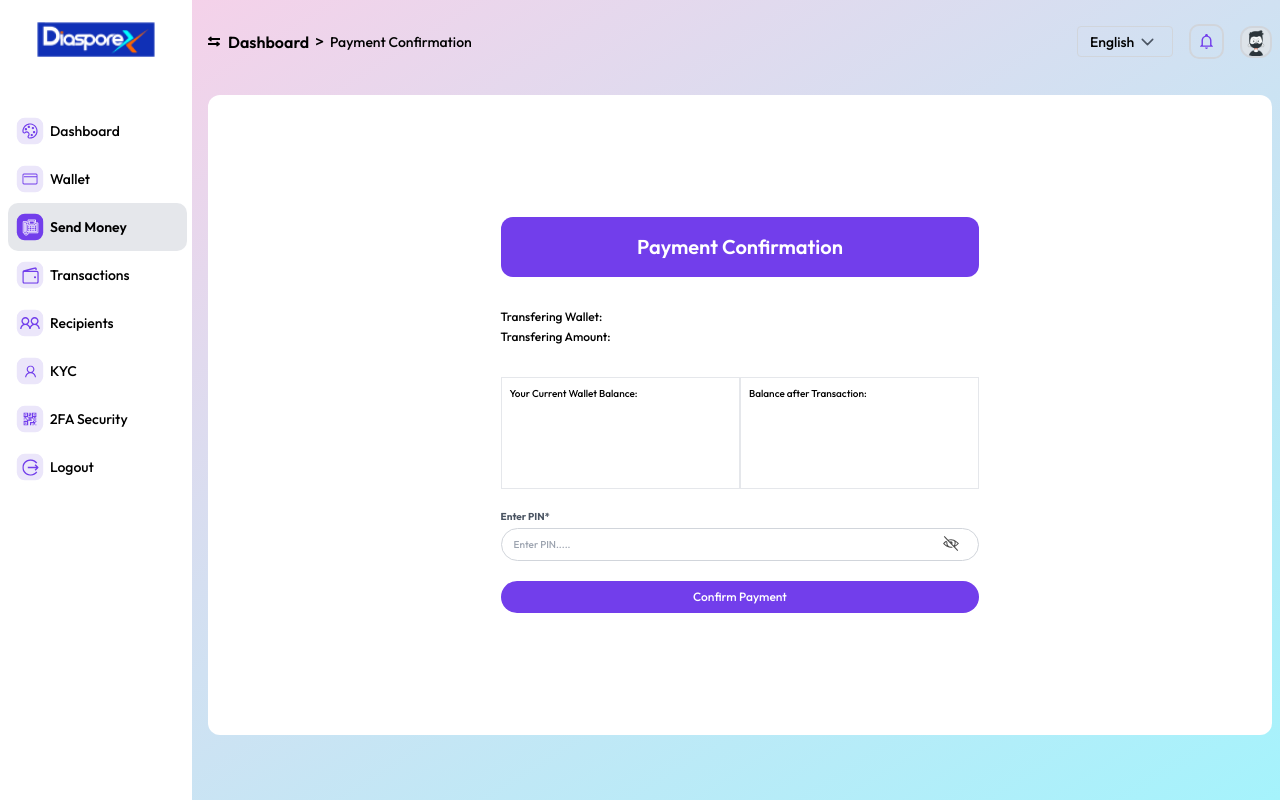
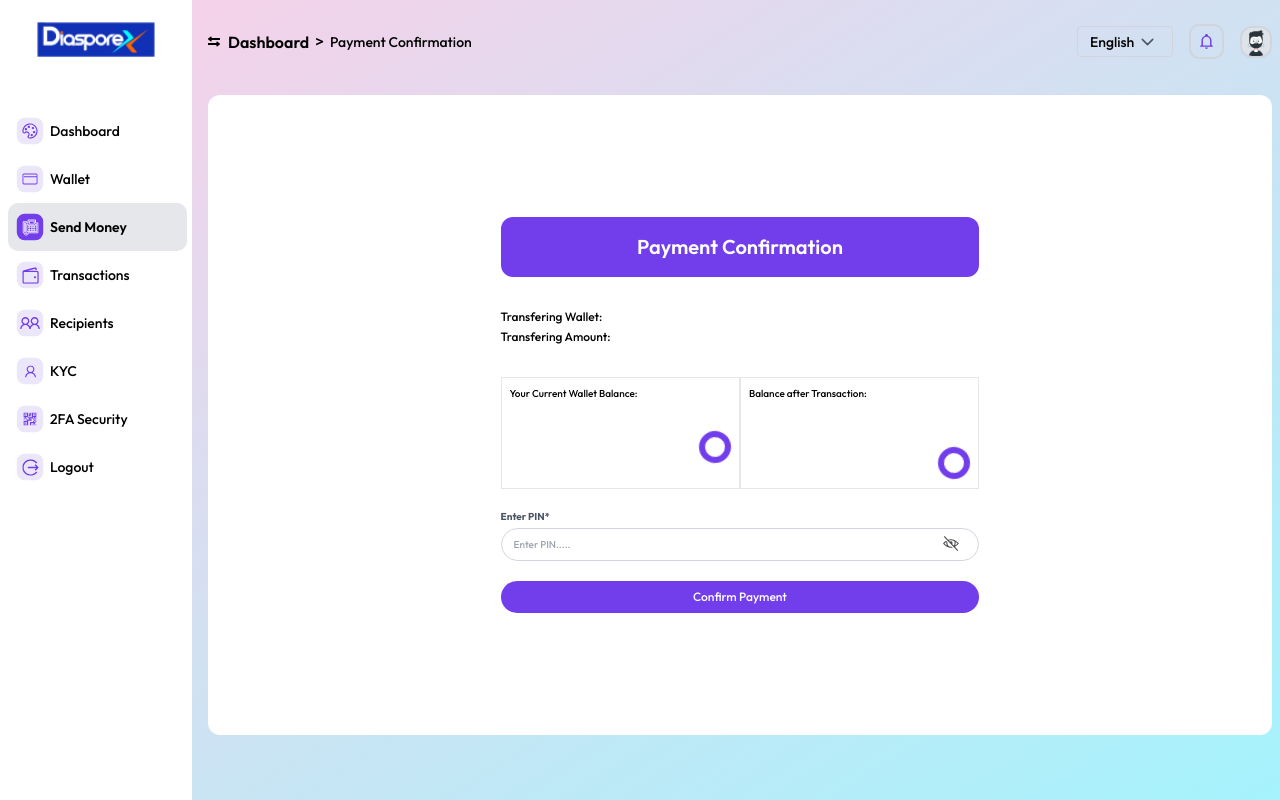
Before and after one commit to I-am-MoRsHeD/sm-user-portal, a Next.js app: page /user/send-money/wallet-payment-confirmation-card in a window 1280 px wide. Built offline with nearby package versions, Linux system fonts and the light colour scheme.

Commit message:
added confirm transaction,and completed bank to wallet

```diff
--- a/src/app/(dashboard)/user/send-money/payment-confirmation/page.tsx
+++ b/src/app/(dashboard)/user/send-money/payment-confirmation/page.tsx
@@ -1,8 +1,14 @@
+'use client'
 import TransactionInfoDisplay from '@/components/payment-confirmation/TransactionInfoDisplay';
 import Topbar from '@/components/Topbar';
 import Link from 'next/link';
-import React from 'react';
-const page = () => {
+import { useSearchParams } from 'next/navigation';
+
+
+const PaymentConfirmationMassagePage = () => {
+    const id = useSearchParams().get('transactionID');
+
+    console.log(id, 'usafuiaywer')
 
     return (
         <div>
@@ -15,7 +21,7 @@ const page = () => {
                         </svg>
                     </div>
                     <h3 className="text-xs lg:text-base font-semibold">Your Withdraw Is Successfully Completed</h3>
-                    <TransactionInfoDisplay/>
+                    <TransactionInfoDisplay />
                     <div className='flex flex-row gap-3 w-full px-5'>
                         <Link href={"/user/send-money"} className='w-[50%]'>
                             <button className="text-xs bg-[#723EEB] text-white w-full p-2 lg:p-3 rounded-full font-semibold">Send Money Again</button>
@@ -30,4 +36,4 @@ const page = () => {
     );
 };
 
-export default page;
+export default PaymentConfirmationMassagePage;
--- a/src/app/(dashboard)/user/send-money/wallet-payment-confirmation-card/page.tsx
+++ b/src/app/(dashboard)/user/send-money/wallet-payment-confirmation-card/page.tsx
@@ -1,16 +1,17 @@
 'use client'
+import LoadingSpin from '@/components/2fa-security/LoadingSpin';
 import Topbar from '@/components/Topbar';
 import useAxiosSecure from '@/components/hooks/useAxiosSecure';
 import { useMutation, useQuery, useQueryClient } from '@tanstack/react-query';
-import Link from 'next/link';
-import { useSearchParams } from 'next/navigation';
-import { useEffect } from 'react';
+import { redirect, useSearchParams } from 'next/navigation';
+import { useEffect, useState } from 'react';
 import toast from 'react-hot-toast';
 
-const page = () => {
+const PaymentConfirmationPage = () => {
     const id = useSearchParams().get('id');
     const axiosInstance = useAxiosSecure();
     const queryClient = useQueryClient();
+    const [pin, setPin] = useState('');
 
     const { data, isError, isLoading } = useQuery({
         queryKey: ['preparedTransaction'],
@@ -20,26 +21,42 @@ const page = () => {
         },
     });
 
-    //Add recipient
-    const { data: pendingTransactionData, isSuccess, isPending: isPendingTransaction, isError: isPandingTransactionError, mutate } = useMutation({
+    //Add confirm transaction
+    const { data: pendingTransactionData, isSuccess, isPending: isPendingTransaction, isError: isPendingTransactionError, mutate } = useMutation({
         mutationFn: async () => {
-            const response = await axiosInstance.post(`/wallet-to-bank/pending/${id}`, {
-                "pinNumber": 1234
+            const response = await axiosInstance.post(`/transaction/wallet-to-bank/pending/${id}`, {
+                "pinNumber": parseInt(pin)
             });
             return response.data;
         },
         onSuccess: () => {
-            queryClient.invalidateQueries({ queryKey: ['add-recipient'] })
+            queryClient.invalidateQueries({ queryKey: ['pending-transaction'] })
         },
     });
+
+
+
+    // handle confirm payment
+
+    const handleConfirmPayment = () => {
+        mutate();
+    }
 
 
     useEffect(() => {
         if (isError) {
             toast.error('get transaction Error');
         }
-    }, [isError]);
+        if (isPendingTransactionError) {
+            toast.error('confirm transaction Error');
+        }
+        if (isSuccess) {
+            toast.success('Transaction confirmed successfully');
+            redirect(`/user/send-money/payment-confirmation?transactionID=${pendingTransactionData?.data?.transactionId}`);
+        }
+    }, [isError, isSuccess, isPendingTransactionError, pendingTransactionData]);
 
+    //
     return (
         <>
             <Topbar>Payment Confirmation</Topbar>
@@ -56,11 +73,17 @@ const page = () => {
                         <div className='flex flex-row w-full h-28 my-3'>
                             <div className='border p-2 w-1/2 h-full'>
                                 <h5 className="text-[10px]">Your Current Wallet Balance: </h5>
-                                <h4 className="text-xl h-full flex flex-row justify-end items-end pb-8">{data?.senderCurrentBalance}</h4>
+                                <h4 className="text-xl h-full flex flex-row justify-end items-end pb-8">{
+                                    isLoading ? <LoadingSpin height='2rem' width='2rem' borderWidth='0.425rem' color='#723EEB' /> :
+                                        data?.senderCurrentBalance
+                                }</h4>
                             </div>
                             <div className='border p-2 w-1/2 h-full'>
                                 <h5 className="text-[10px]">Balance after Transaction: </h5>
-                                <h4 className="text-xl h-full flex flex-row justify-end items-end pb-4">{data?.senderCurrentBalance}</h4>
+                                <h4 className="text-xl h-full flex flex-row justify-end items-end pb-4">{
+                                    isLoading ? <LoadingSpin height='2rem' width='2rem' borderWidth='0.425rem' color='#723EEB' /> :
+                                        data?.transactionAfterBalance
+                                }</h4>
                             </div>
                         </div>
                         <div className="w-full my-5 relative ">
@@ -70,6 +93,8 @@ const page = () => {
                                 name="endterPIN"
                                 className="w-full px-3 py-2 text-[10px] border border-gray-300 rounded-full focus:outline-none"
                                 placeholder="Enter PIN....."
+                                value={pin}
+                                onChange={(e) => setPin(e.target.value)}
                             />
                             <span className='absolute right-5 mt-2'>
 
@@ -79,9 +104,9 @@ const page = () => {
 
                             </span>
                         </div>
-                        <Link href={'/user/send-money/payment-confirmation'} className="w-full ">
-                            <button className="bg-[#723EEB] hover:bg-indigo-600 text-white w-full text-max px-4 py-2 text-xs rounded-full">Confirm Payment</button>
-                        </Link>
+                        <div className="w-full ">
+                            <button onClick={() => handleConfirmPayment()} className="bg-[#723EEB] hover:bg-indigo-600 text-white w-full text-max px-4 py-2 text-xs rounded-full flex justify-center items-center">{isPendingTransaction ? <LoadingSpin height='1rem' width='1rem' borderWidth='0.225rem' color='#FFF' /> : "Confirm Payment"}</button>
+                        </div>
                     </div>
                 </div>
             </div>
@@ -89,4 +114,4 @@ const page = () => {
     );
 };
 
-export default page;
+export default PaymentConfirmationPage;
--- a/src/components/payment-confirmation/TransactionInfoDisplay.tsx
+++ b/src/components/payment-confirmation/TransactionInfoDisplay.tsx
@@ -6,8 +6,10 @@ import toast from "react-hot-toast"
 const TransactionInfoDisplay = () => {
     const [copyId, setCopyId] = useState(false)
     const [copyLink, setCopyLink] = useState(false)
-    const query = useSearchParams()
-    const id = query?.get('transactionId')
+    const id = useSearchParams().get('transactionID');
+
+    console.log(id, 'helllop+++++')
+
 
     const handleCopy = (e: any) => {
         e.preventDefault()
@@ -44,8 +46,8 @@ const TransactionInfoDisplay = () => {
                 <div onClick={handleCopy} id="copyId" className='cursor-pointer border-y-[1px] border-gray-400 w-12 h-[38px] flex justify-center items-center'>
                     {
                         !copyId ? <svg width="13" height="13" viewBox="0 0 10 10" fill="none" xmlns="http://www.w3.org/2000/svg">
-                        <path d="M0 0V8.33333H2.91667V7.5H0.833333V0.833333H5.83333V1.25H6.66667V0H0ZM3.33333 1.66667V10H10V1.66667H3.33333ZM4.16667 2.5H9.16667V9.16667H4.16667V2.5Z" fill="#723EEB" />
-                    </svg> : <svg xmlns="http://www.w3.org/2000/svg" width="24" height="24" viewBox="0 0 24 24" fill="none" stroke="currentColor" strokeWidth="2" strokeLinecap="round" strokeLinejoin="round" className="feather feather-check"><polyline points="20 6 9 17 4 12"></polyline></svg>
+                            <path d="M0 0V8.33333H2.91667V7.5H0.833333V0.833333H5.83333V1.25H6.66667V0H0ZM3.33333 1.66667V10H10V1.66667H3.33333ZM4.16667 2.5H9.16667V9.16667H4.16667V2.5Z" fill="#723EEB" />
+                        </svg> : <svg xmlns="http://www.w3.org/2000/svg" width="24" height="24" viewBox="0 0 24 24" fill="none" stroke="currentColor" strokeWidth="2" strokeLinecap="round" strokeLinejoin="round" className="feather feather-check"><polyline points="20 6 9 17 4 12"></polyline></svg>
                     }
                 </div>
                 <div className='cursor-pointer border-[1px] border-gray-400 w-12 h-[39px] p-4 flex justify-center items-center rounded-tr-[15px] rounded-br-[15px] bg-[#723EEB]'>
--- a/src/components/recipients/SelectRecipientsCard.tsx
+++ b/src/components/recipients/SelectRecipientsCard.tsx
@@ -5,6 +5,7 @@ import { useMutation, useQueryClient } from "@tanstack/react-query";
 import { redirect, useSearchParams } from "next/navigation";
 import { useEffect, useState } from "react";
 import toast from "react-hot-toast";
+import LoadingSpin from "../2fa-security/LoadingSpin";
 import useAxiosSecure from "../hooks/useAxiosSecure";
 import useRecipients from "../hooks/useRecipients";
 import RecipientsTable from "./RecipientsTable";
@@ -102,7 +103,7 @@ const RecipientsCards = () => {
                 ))
             }
             <div className='w-[50%] lg:w-[100%]'>
-                <button onClick={() => handleAddRecipient()} className="text-sm bg-[#723EEB] text-white w-full p-2.5 rounded-xl font-semibold">Next</button>
+                <button onClick={() => handleAddRecipient()} className="text-sm bg-[#723EEB] text-white w-full p-2.5 rounded-xl font-semibold flex justify-center items-center">{isAddRecipientPending ? <LoadingSpin height='1rem' width='1rem' borderWidth='0.225rem' color='#FFF' /> : 'Next'}</button>
             </div>
         </>
     );
```
